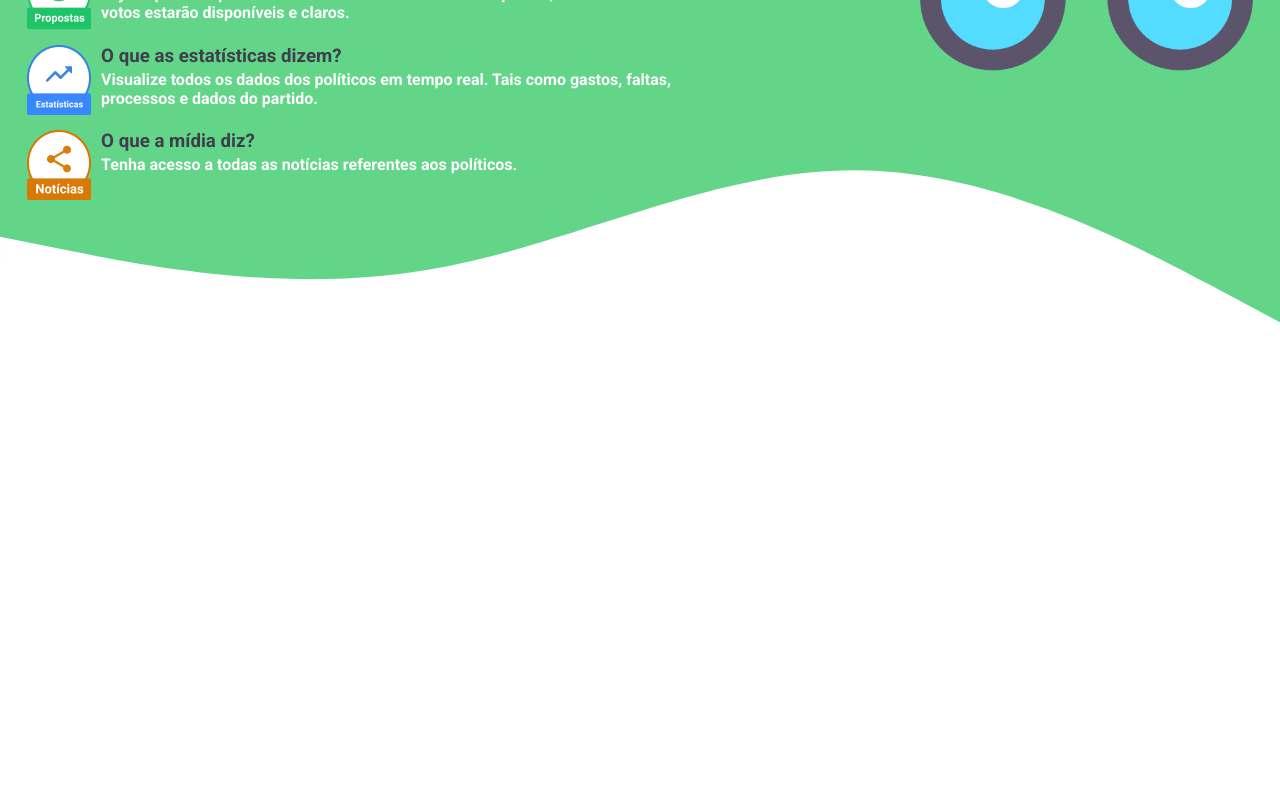
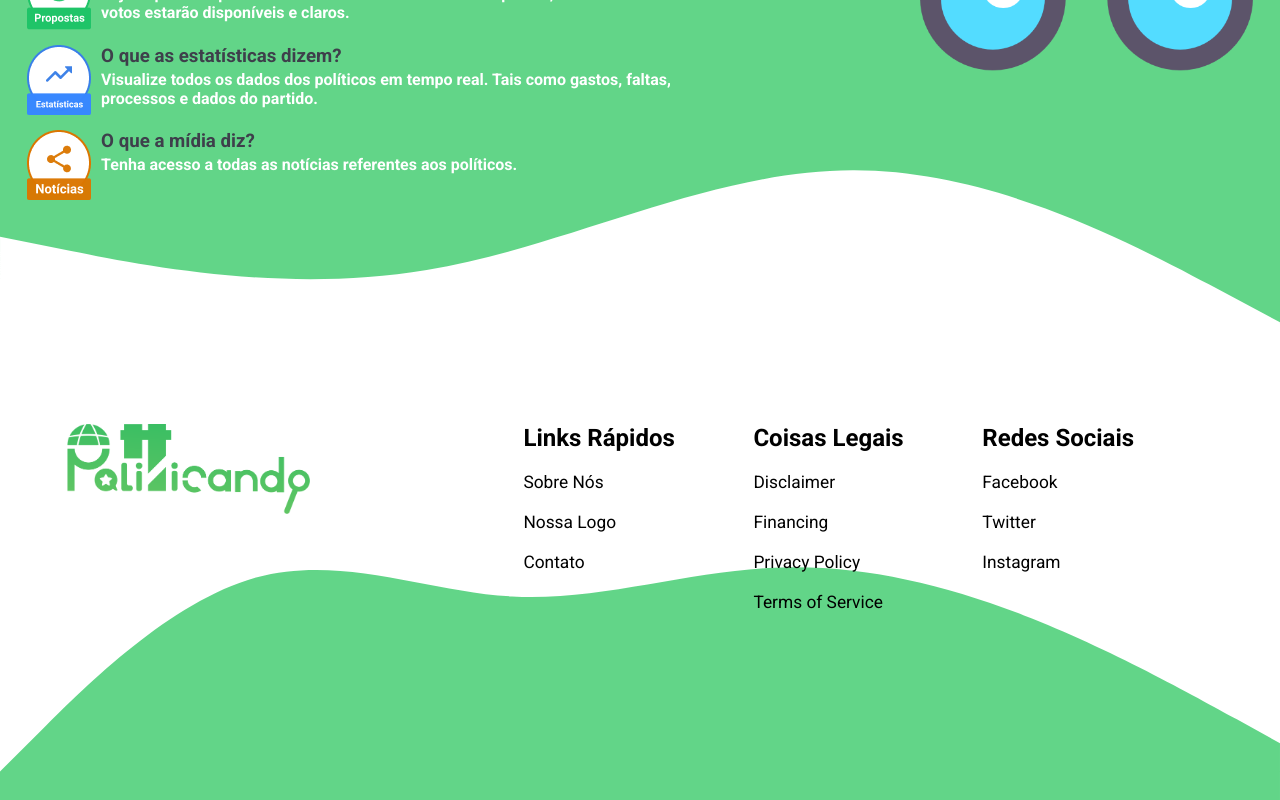
Before and after one commit to oGabrielArruda/politicando-web, a Vue app: page / in a window 1280 px wide. Shown: the part 476-1276 px from the top of the page. Before the commit the page ends 800 px from the top, so only its background shows below. Built offline with nearby package versions, Linux system fonts and the light colour scheme.

Commit message:
Estilização do Footer

```diff
--- /dev/null
+++ b/src/components/footer/Footer.vue
@@ -0,0 +1,65 @@
+<template>
+  <div id="container">
+    <img id="logo" src="../../assets/initial/logo.png" />
+
+    <div id="informacoes">
+      <div class="textos">
+        <h2>Links Rápidos</h2>
+        <p>Sobre Nós</p>
+        <p>Nossa Logo</p>
+        <p>Contato</p>
+      </div>
+
+      <div class="textos">
+        <h2>Coisas Legais</h2>
+        <p>Disclaimer</p>
+        <p>Financing</p>
+        <p>Privacy Policy</p>
+        <p>Terms of Service</p>
+      </div>
+
+      <div class="textos">
+        <h2>Redes Sociais</h2>
+        <p>Facebook</p>
+        <p>Twitter</p>
+        <p>Instagram</p>
+      </div>
+    </div>
+  </div>
+</template>
+
+<script>
+export default {
+  name: 'Footer',
+  data() {
+    return {};
+  },
+};
+</script>
+
+<style lang="scss">
+#container {
+  display: flex;
+  flex-direction: row;
+  margin-top: 100px;
+  background: url("../../assets/initial/footer.svg") no-repeat bottom;
+  height: 47vh;
+  justify-content: space-around;
+  align-items: flex-start;
+
+  #logo {
+    height: 90px;
+  }
+
+  #informacoes {
+    display: flex;
+    flex-direction: row;
+    width: 60vw;
+    justify-content: space-evenly;
+    p {
+      margin-top: 20px;
+      font-size: 13pt;
+    }
+  }
+}
+</style>
--- a/src/views/home/Home.vue
+++ b/src/views/home/Home.vue
@@ -4,12 +4,14 @@
       <Navbar />
       <Header />
     </div>
+    <Footer />
   </div>
 </template>
 
 <script>
 import Navbar from '../../components/navbar/Navbar.vue';
 import Header from '../../components/header/Header.vue';
+import Footer from '../../components/footer/Footer.vue';
 
 export default {
   name: 'Home',
@@ -17,6 +19,7 @@ export default {
   components: {
     Navbar,
     Header,
+    Footer,
   },
 };
 </script>
```
Also changed, not shown: src/assets/initial/footer.svg (added), 1 other file (tests, documents, lock files or other folders).
